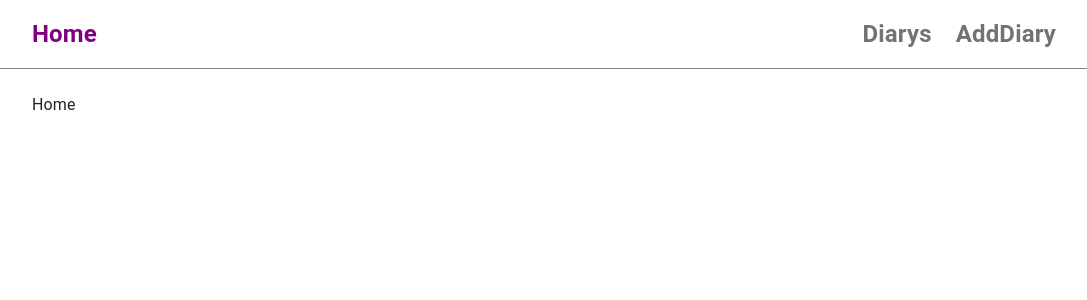
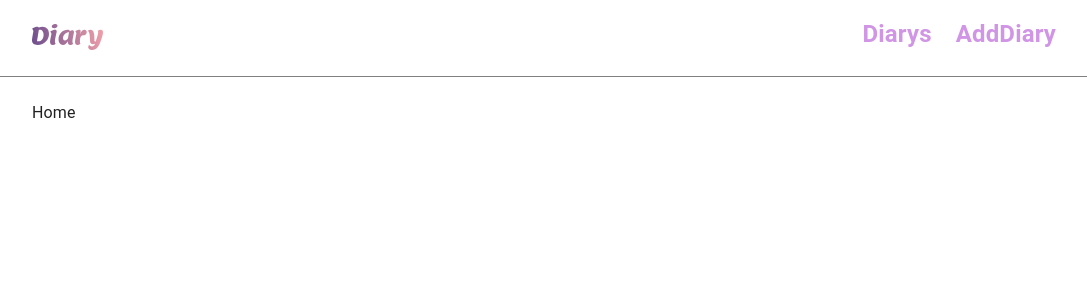
Before and after one commit to M-Sik/react-blog, a React (Create React App) app: page / in a window 1280 px wide. Shown: the top 300 px of the page, without its empty margins (96-1183 px from the left). Built offline with nearby package versions, Linux system fonts and the light colour scheme; what simple-zustand-devtools would draw is missing.

Commit message:
design: logo 변경 및 네이게이션 위치에 따른 네비게이션 폰트 색상 변경

```diff
--- a/src/assets/scss/common.scss
+++ b/src/assets/scss/common.scss
@@ -40,7 +40,7 @@ textarea {
 
 a {
   &:link {
-    color: black;
+    // color: black;
     text-decoration: none;
   }
   &:visited {
--- /dev/null
+++ b/src/components/icons/LogoIcon.tsx
@@ -0,0 +1,101 @@
+import React from 'react';
+
+function LogoIcon() {
+  return (
+    <svg
+      className="mt-2"
+      width="71"
+      height="26"
+      viewBox="0 0 71 26"
+      fill="none"
+      xmlns="http://www.w3.org/2000/svg"
+    >
+      <g clipPath="url(#clip0_279_128)">
+        <path
+          d="M0 16.3468C0 15.4265 0.212775 13.8006 0.641365 11.472C0.972686 9.66568 1.2037 8.37548 1.3344 7.60135C1.3952 7.24693 1.34048 6.8863 1.18546 6.56297L0.16718 4.46133C2.17638 3.29859 3.88162 2.71411 5.28898 2.71411C5.98506 2.71411 6.50484 2.95661 6.8544 3.4416C8.16752 2.97215 9.3773 2.73898 10.4837 2.73898C12.5385 2.73898 14.1343 3.42606 15.2742 4.8002C16.411 6.15881 16.9825 7.85628 16.9825 9.89264C16.9825 12.5756 16.0189 15.041 14.0887 17.2888C13.1556 18.3707 11.9215 19.2443 10.3895 19.9096C8.87272 20.5718 7.24347 20.9045 5.5048 20.9045C3.76612 20.9045 2.41348 20.5159 1.44991 19.7417C0.486343 18.949 0.00303964 17.8173 0.00303964 16.3468H0ZM5.02757 17.267C5.35889 17.3323 5.72973 17.3634 6.14312 17.3634C7.8666 17.3634 9.21012 16.7323 10.1737 15.4701C11.1373 14.1923 11.6206 12.6254 11.6206 10.7662C11.6206 9.26152 11.2892 8.06458 10.6236 7.17543C9.96091 6.28627 9.00342 5.8417 7.75413 5.8417C7.56567 5.8417 7.24955 5.87279 6.80576 5.93807C6.69634 6.76194 6.40149 8.60554 5.92731 11.4689C5.46832 14.3135 5.16739 16.2473 5.02757 17.267V17.267Z"
+          fill="url(#paint0_linear_279_128)"
+        />
+        <path
+          d="M25.4845 1.9151C25.4845 2.53067 25.1683 3.0623 24.5361 3.5162C23.9039 3.95145 23.1835 4.17219 22.378 4.17219C21.5724 4.17219 20.9311 4.01052 20.4569 3.68719C19.9979 3.36386 19.7699 2.92861 19.7699 2.37833C19.7699 1.6353 20.1104 1.05393 20.7882 0.631113C21.4691 0.211407 22.1865 0 22.9464 0C23.7063 0 24.3142 0.161664 24.7732 0.484993C25.2474 0.808322 25.4845 1.28399 25.4845 1.9151V1.9151ZM20.8612 20.9045C19.8824 20.9045 19.1681 20.6526 18.7273 20.1521C18.2836 19.6516 18.0647 18.8899 18.0647 17.8733C18.0647 16.8566 18.5146 14.3819 19.4173 10.331C19.5207 9.86464 19.4356 9.37654 19.1742 8.9786L18.2532 7.56403C20.2289 6.35155 21.7852 5.74531 22.9251 5.74531C23.5725 5.74531 24.0315 5.89143 24.299 6.18056C24.5665 6.45414 24.7033 6.90805 24.7033 7.53916C24.7033 7.78166 24.4115 9.20555 23.8248 11.8077C23.2412 14.4099 22.9464 16.269 22.9464 17.3851C22.9464 18.5013 23.1926 19.2785 23.682 19.7137C22.7974 20.5065 21.8551 20.9014 20.8612 20.9014V20.9045Z"
+          fill="url(#paint1_linear_279_128)"
+        />
+        <path
+          d="M35.722 17.3167C35.2964 18.4795 34.4423 19.2723 33.6337 19.9376C32.8434 20.5842 31.9589 20.9076 30.9771 20.9076C29.6336 20.9076 28.5575 20.3915 27.752 19.3562C26.9465 18.3209 26.5422 16.9375 26.5422 15.2089C26.5422 12.5259 27.4207 10.2781 29.1746 8.46562C30.9436 6.65311 33.1413 5.74841 35.7676 5.74841C36.0442 5.74841 36.3086 5.75774 36.567 5.7795C37.2266 5.83546 37.7585 6.36398 37.8011 7.04173C37.8011 7.07282 37.8041 7.1008 37.8072 7.13189C38.5975 6.61581 39.4121 6.35466 40.251 6.35466C41.4061 6.35466 41.9836 6.99199 41.9836 8.26976C41.9836 8.72366 41.7313 10.0885 41.2237 12.3673C40.7343 14.6462 40.4881 16.3374 40.4881 17.4349C40.4881 18.5323 40.7343 19.294 41.2237 19.7137C40.3392 20.5065 39.4121 20.9013 38.4485 20.9013C37.485 20.9013 36.8041 20.6091 36.3603 20.0277C35.9347 19.4464 35.7189 18.5386 35.7189 17.3105L35.722 17.3167ZM31.0044 14.0182C31.0044 14.811 31.1625 15.4234 31.4786 15.8618C31.8099 16.2815 32.278 16.4929 32.8769 16.4929C33.4757 16.4929 34.0714 16.2659 34.655 15.8151C35.1657 15.4203 35.6034 14.8949 35.9682 14.242C36.0746 14.0493 36.1323 13.8316 36.1566 13.614C36.3117 12.0533 36.6095 10.2315 37.0503 8.15162C35.4545 8.15162 34.0471 8.74231 32.8282 9.92371C31.6124 11.1051 31.0014 12.4699 31.0014 14.0213L31.0044 14.0182Z"
+          fill="url(#paint2_linear_279_128)"
+        />
+        <path
+          d="M43.0414 17.8981C43.0414 17.2515 43.1994 15.9986 43.5156 14.1394C43.7952 12.5663 44.084 11.1082 44.3758 9.76515C44.4761 9.30503 44.394 8.82315 44.1417 8.42831L43.2997 7.10702C45.2755 6.20232 46.6585 5.74841 47.4489 5.74841C48.2392 5.74841 48.6586 6.2645 48.6586 7.29977C48.6586 7.8656 48.3972 9.04699 47.8774 10.8408C49.0143 7.36506 50.6678 5.74841 52.3579 5.74841C53.133 5.74841 53.7257 5.99091 54.1361 6.4759C54.5464 6.9609 54.7531 7.50185 54.7531 8.10187C54.7531 8.99103 54.4279 9.74961 53.7804 10.3807C53.133 11.0118 52.1603 11.3258 50.8624 11.3258C48.9018 11.3258 47.923 13.3871 47.923 17.5095C47.923 18.5106 48.0902 19.2474 48.4215 19.7168C47.4428 20.5096 46.54 20.9045 45.7193 20.9045C43.932 20.9045 43.0383 19.9034 43.0383 17.8981H43.0414Z"
+          fill="url(#paint3_linear_279_128)"
+        />
+        <path
+          d="M63.1031 19.8163C62.3614 20.0899 61.6167 20.2298 60.875 20.2298C60.1333 20.2298 59.5072 20.0029 59.0026 19.5521C58.498 19.0982 58.2032 18.4857 58.1241 17.7085C58.0451 16.9312 57.9752 15.8089 57.9114 14.3384C57.8475 12.8523 57.7837 11.7984 57.7229 11.1859C57.5162 9.13094 56.884 7.66974 55.8262 6.79613C56.5678 6.09973 57.501 5.75464 58.6257 5.75464C59.2427 5.75464 59.7807 5.92563 60.2367 6.2645C60.6957 6.58783 61.0574 7.02308 61.3279 7.57336C61.6137 8.1081 61.8416 8.80139 62.0149 9.65946C62.2824 11.0833 62.4192 13.0078 62.4192 15.4327C62.4192 15.812 62.41 16.2317 62.3918 16.695C62.3736 17.1551 62.7292 17.5437 63.1791 17.5437C63.5074 17.5437 63.7992 17.3354 63.9116 17.0214C65.4132 12.8119 66.167 9.92061 66.167 8.35371C66.167 7.80343 66.0485 7.28734 65.8114 6.80235C66.9178 6.10595 67.8814 5.76086 68.7051 5.76086C70.2402 5.76086 71.0062 6.66556 71.0062 8.47806C71.0062 9.9175 70.3587 12.4482 69.0608 16.0701C68.8237 16.7323 68.6899 17.1209 68.6565 17.2328C66.6503 23.0869 63.7961 26.0124 60.0969 26.0124C58.9752 26.0124 58.0512 25.7606 57.3217 25.2601C56.5952 24.7751 56.2304 24.1284 56.2304 23.3201C56.2304 22.5118 56.5223 21.6941 57.1089 20.8205C57.8688 21.9211 58.8172 22.4683 59.954 22.4683C60.6015 22.4683 61.2033 22.2506 61.7565 21.8123C62.3249 21.377 62.7748 20.7117 63.1092 19.8226L63.1031 19.8163Z"
+          fill="url(#paint4_linear_279_128)"
+        />
+      </g>
+      <defs>
+        <linearGradient
+          id="paint0_linear_279_128"
+          x1="71.7781"
+          y1="-3.89859"
+          x2="-10.5426"
+          y2="14.8401"
+          gradientUnits="userSpaceOnUse"
+        >
+          <stop stopColor="#F2A0A9" />
+          <stop offset="1" stopColor="#5F458A" />
+        </linearGradient>
+        <linearGradient
+          id="paint1_linear_279_128"
+          x1="72.3132"
+          y1="-1.55447"
+          x2="-10.0106"
+          y2="17.1842"
+          gradientUnits="userSpaceOnUse"
+        >
+          <stop stopColor="#F2A0A9" />
+          <stop offset="1" stopColor="#5F458A" />
+        </linearGradient>
+        <linearGradient
+          id="paint2_linear_279_128"
+          x1="73.8087"
+          y1="4.4924"
+          x2="-8.51506"
+          y2="23.2281"
+          gradientUnits="userSpaceOnUse"
+        >
+          <stop stopColor="#F2A0A9" />
+          <stop offset="1" stopColor="#5F458A" />
+        </linearGradient>
+        <linearGradient
+          id="paint3_linear_279_128"
+          x1="73.2858"
+          y1="6.964"
+          x2="-9.03497"
+          y2="25.7027"
+          gradientUnits="userSpaceOnUse"
+        >
+          <stop stopColor="#F2A0A9" />
+          <stop offset="1" stopColor="#5F458A" />
+        </linearGradient>
+        <linearGradient
+          id="paint4_linear_279_128"
+          x1="73.6354"
+          y1="12.4979"
+          x2="-8.68534"
+          y2="31.2366"
+          gradientUnits="userSpaceOnUse"
+        >
+          <stop stopColor="#F2A0A9" />
+          <stop offset="1" stopColor="#5F458A" />
+        </linearGradient>
+        <clipPath id="clip0_279_128">
+          <rect width="71" height="26" fill="white" />
+        </clipPath>
+      </defs>
+    </svg>
+  );
+}
+
+LogoIcon.propTypes = {};
+
+export default LogoIcon;
--- a/src/components/navigations/Navigation.module.scss
+++ b/src/components/navigations/Navigation.module.scss
@@ -7,7 +7,7 @@
   display: flex;
   justify-content: space-between;
   a {
-    color: #737373;
+    color: #d195e5;
     font-size: 24px;
     padding-right: 24px;
     font-weight: 700;
@@ -20,5 +20,5 @@
   color: $main-color !important;
 }
 .active-color {
-  color: black !important;
+  color: purple !important;
 }
--- a/src/components/navigations/Navigation.tsx
+++ b/src/components/navigations/Navigation.tsx
@@ -2,6 +2,7 @@ import React from 'react';
 import { Link, NavLink } from 'react-router-dom';
 import classNames from 'classnames/bind';
 import styles from '@/components/navigations/Navigation.module.scss';
+import LogoIcon from '../icons/LogoIcon';
 const cx = classNames.bind(styles);
 
 function Navigation() {
@@ -10,7 +11,7 @@ function Navigation() {
       <nav className={cx('wrap-navigation')}>
         <div>
           <Link className={cx('brand-color')} to="/">
-            Home
+            <LogoIcon />
           </Link>
         </div>
         <div>
```
